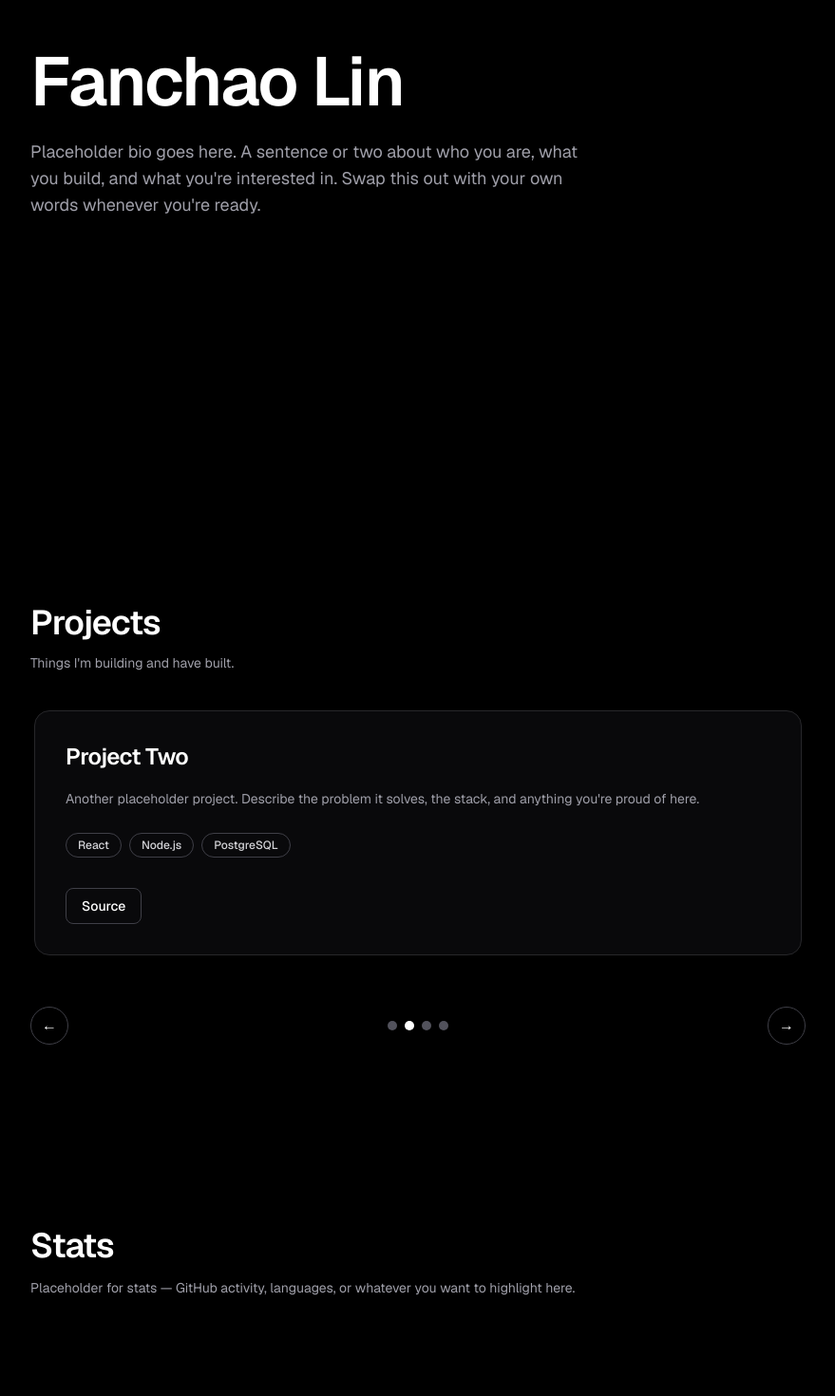
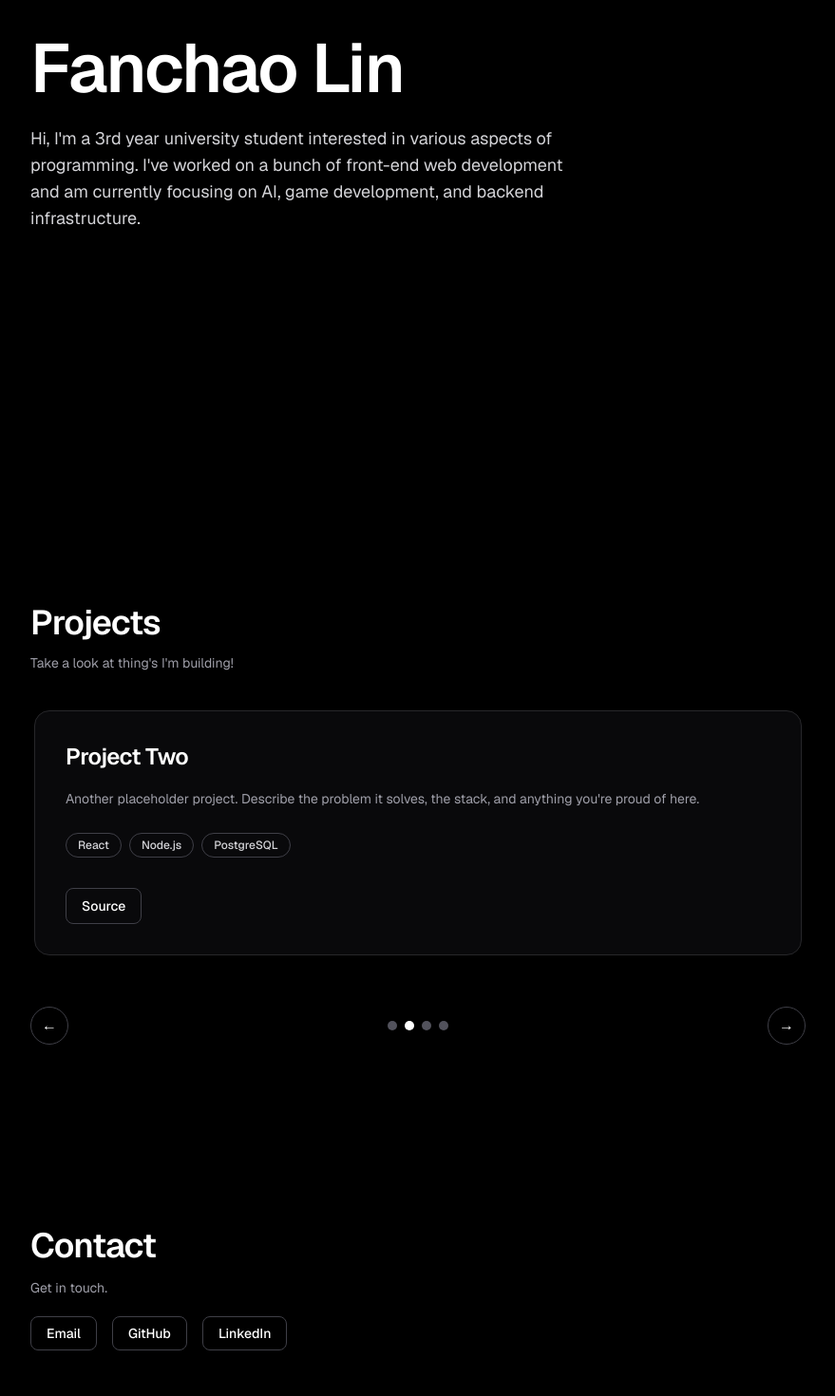
Before and after one commit to fanchao9/fanchao-ca, a Next.js app: page / in a window 1280 px wide. Shown: the part 260-1730 px from the top of the page at 95% size, without its empty margins (200-1079 px from the left). Built offline with nearby package versions, Linux system fonts and the light colour scheme.

Commit message:
Text changes

```diff
--- a/app/page.tsx
+++ b/app/page.tsx
@@ -12,11 +12,11 @@ export default function Home() {
           <h1 className="text-5xl font-semibold tracking-tight sm:text-7xl">
             Fanchao Lin
           </h1>
-          <p className="mt-6 max-w-xl text-base leading-7 text-zinc-400 sm:text-lg">
-            Placeholder bio goes here. A sentence or two about who you are, what
-            you build, and what you&apos;re interested in. Swap this out with
-            your own words whenever you&apos;re ready.
-          </p>
+          <p className="mt-6 max-w-xl text-base leading-7 text-zinc-300 sm:text-lg">
+            Hi, I'm a 3rd year university student interested in various aspects of programming.
+            I've worked on a bunch of front-end web development and am currently focusing on AI,
+            game development, and backend infrastructure.
+           </p>
         </section>
 
         {/* Projects */}
@@ -25,14 +25,14 @@ export default function Home() {
             Projects
           </h2>
           <p className="mt-3 text-sm text-zinc-400">
-            Things I&apos;m building and have built.
+            Take a look at thing's I'm building!
           </p>
           <div className="mt-10">
             <Carousel />
           </div>
         </section>
 
-        {/* Stats */}
+        {/* Stats
         <section id="stats" className="py-24">
           <h2 className="text-3xl font-semibold tracking-tight sm:text-4xl">
             Stats
@@ -41,7 +41,7 @@ export default function Home() {
             Placeholder for stats &mdash; GitHub activity, languages, or whatever
             you want to highlight here.
           </p>
-        </section>
+        </section> */}
 
         {/* Contact */}
         <section id="contact" className="py-24">
@@ -49,7 +49,7 @@ export default function Home() {
             Contact
           </h2>
           <p className="mt-3 max-w-xl text-sm leading-6 text-zinc-400">
-            Get in touch. Drop your links in below.
+            Get in touch.
           </p>
           <ul className="mt-6 flex flex-wrap gap-4">
             <li>
```
